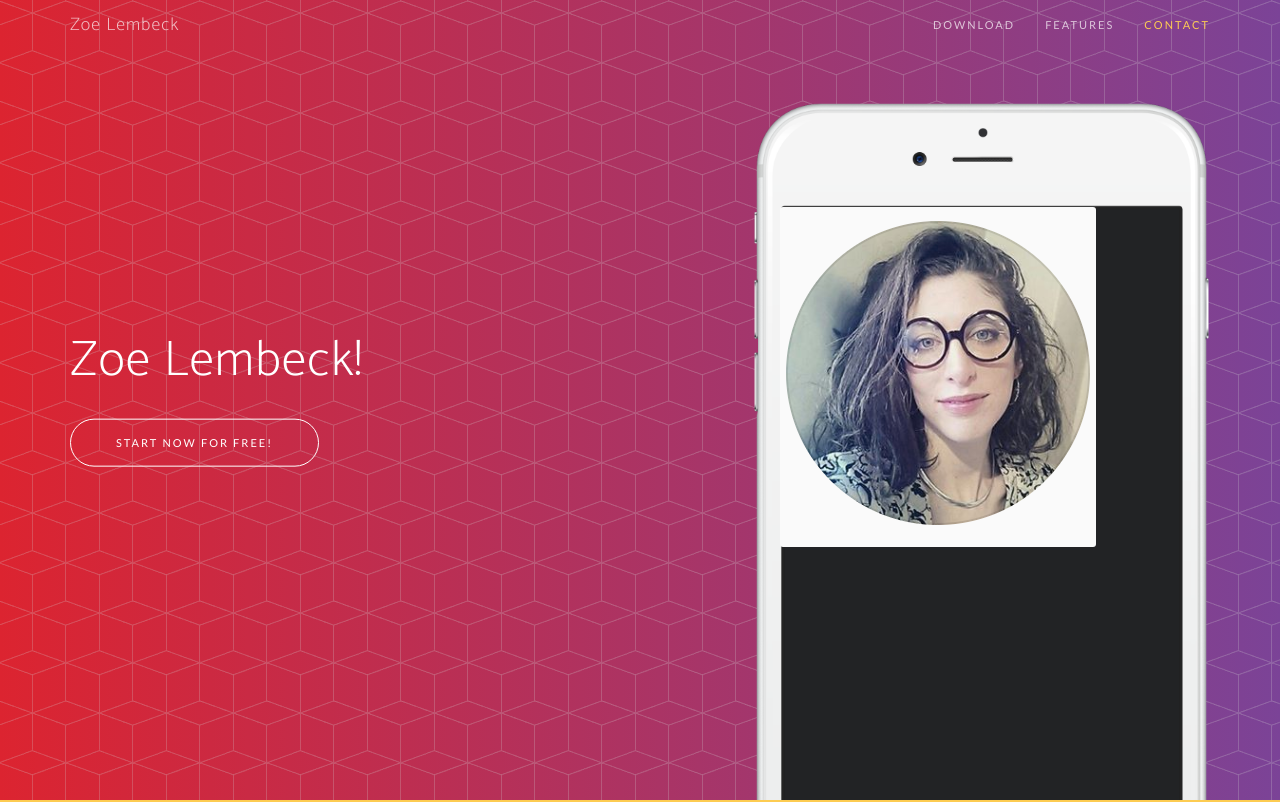
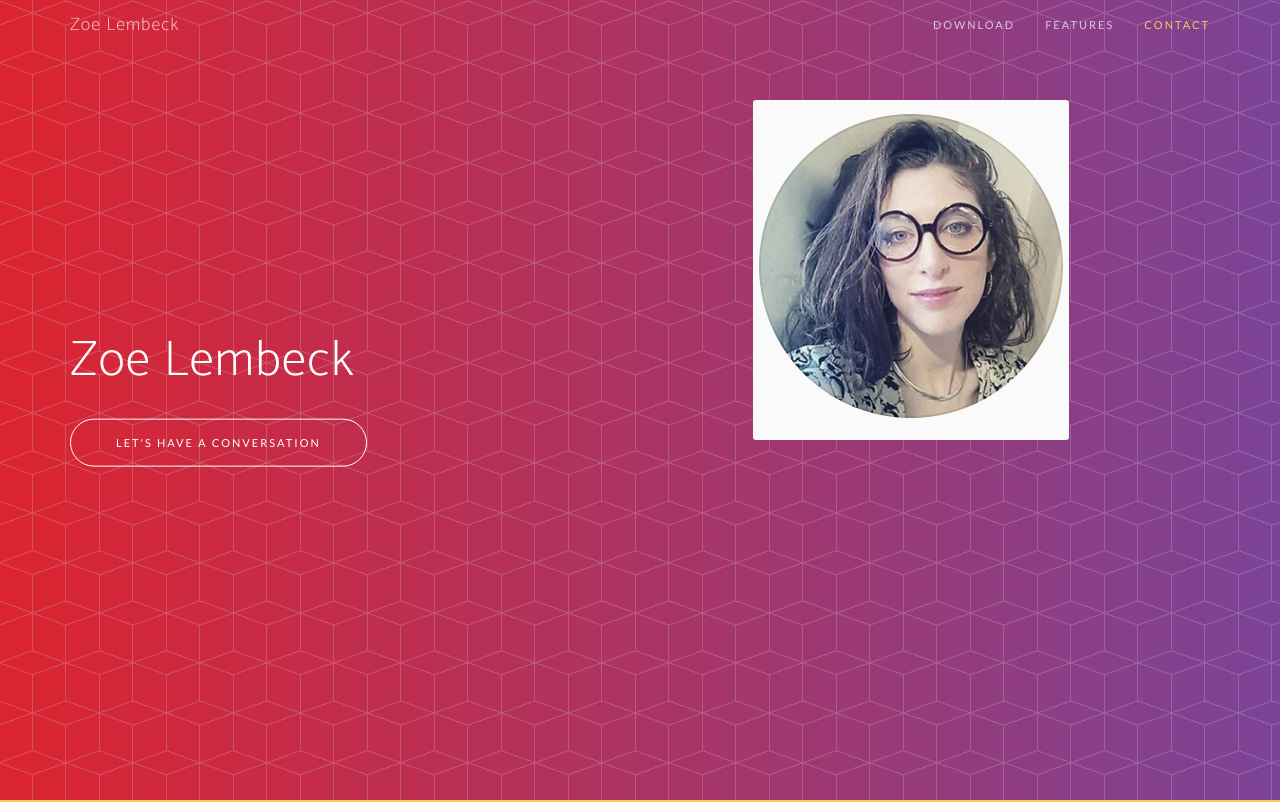
Before and after one commit to twosnakes/twosnakes.github.io, a website: page index.html in a window 1280 px wide. Shown: the top 802 px of the page. Drawn offline with nearby package versions, Linux system fonts and the light colour scheme; a web font is replaced by a local one.

Commit message:
end of day

```diff
--- a/index.html
+++ b/index.html
@@ -73,14 +73,14 @@
                 <div class="col-sm-7">
                     <div class="header-content">
                         <div class="header-content-inner">
-                            <h1>Zoe Lembeck!</h1>
-                            <a href="#download" class="btn btn-outline btn-xl page-scroll">Start Now for Free!</a>
+                            <h1>Zoe Lembeck</h1>
+                            <a href="#download" class="btn btn-outline btn-xl page-scroll">let's have a conversation</a>
                         </div>
                     </div>
                 </div>
                 <div class="col-sm-5">
                     <div class="device-container">
-                        <div class="device-mockup iphone6_plus portrait white">
+
                             <div class="device">
                                 <div class="screen">
                                     <!-- Demo image for screen mockup, you can put an image here, some HTML, an animation, video, or anything else! -->
@@ -126,10 +126,9 @@
             <div class="row">
                 <div class="col-md-4">
                     <div class="device-container">
-                        <div class="device-mockup iphone6_plus portrait white">
                             <div class="device">
                                 <div class="screen">
-                                    <!-- Demo image for screen mockup, you can put an image here, some HTML, an animation, video, or anything else! -->
+                                    <img src="img/binary.jpg">
                                     <img src="img/profilepic.png" class="img-responsive" alt=""> </div>
                                 <div class="button">
                                     <!-- You can hook the "home button" to some JavaScript events or just remove it -->
```
Also changed, not shown: img/binary.jpeg (added).
